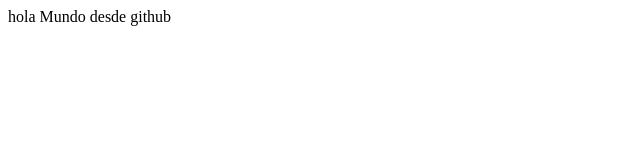
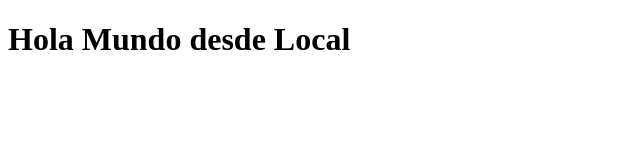
Before and after one commit to ThanC12/Taller_github, a plain HTML site: page index.html in a window 1280 px wide. Shown: the whole page, without its empty margins (0-640 px from the left). Drawn offline with Linux system fonts and the light colour scheme.

Commit message:
Tercer Comit

```diff
--- a/index.html
+++ b/index.html
@@ -1 +1,11 @@
-<p> hola Mundo desde github</p>
+<!DOCTYPE html>
+<html lang="en">
+<head>
+    <meta charset="UTF-8">
+    <meta name="viewport" content="width=device-width, initial-scale=1.0">
+    <title>Document</title>
+</head>
+<body>
+    <h1>Hola Mundo desde Local</h1>
+</body>
+</html>
```
